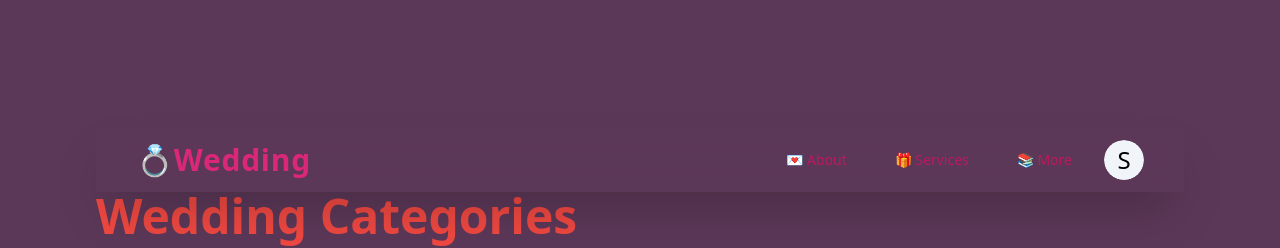
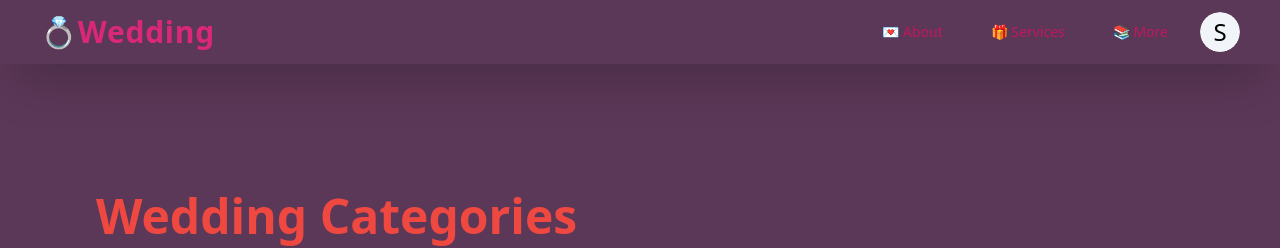
Before and after one commit to SANDEEP7522/frontend-wedding, a React (Vite) app: page /auth/wedding-categories in a window 1280 px wide. Shown: the top 248 px of the page. Built offline with nearby package versions, Linux system fonts and the light colour scheme; no server answers; sample sign-in values are in the browser's storage.

Commit message:
fixed bug

```diff
--- a/src/Routes.jsx
+++ b/src/Routes.jsx
@@ -9,10 +9,15 @@ import { NotFound } from "./pages/NotFound/NoteFound";
 import { ProtectedRoute } from "./components/molecules/ProtectedRoute/ProtectedRoute";
 import { Home } from "./pages/Home/Home";
 import WeddingCategories from "./pages/WeddingCategories/WeddingCategories";
+import { Navbar } from "./components/atoms/Navebar/Navebar";
 
 export const AppRoutes = () => {
   return (
+    <>
+    <div>
+    <Navbar/>
   <Routes>
+        <Route path="/" element={<Auth><Home /></Auth>} />
         <Route path="/auth/signup" element={<Auth> <SignupContainer /> </Auth>} />
         <Route path="/auth/code" element={<Auth><CodeContainer />  </Auth>} />
         <Route path="/auth/signin" element={<Auth> <SigninContainer /> </Auth>} />
@@ -24,5 +29,8 @@ export const AppRoutes = () => {
 
         <Route path="/*" element={<NotFound />} />
       </Routes>
+
+      </div>
+      </>
   );
 };
--- a/src/components/atoms/FooterNavigation/FooterNavigation.jsx
+++ b/src/components/atoms/FooterNavigation/FooterNavigation.jsx
@@ -5,7 +5,8 @@ import { Link } from "react-router-dom";
 
 export const FooterNavigation = () => {
   return (
-    <footer className="text-gray-700 border-t">
+    <div>
+    <footer className="bg-slack ">
       <div className="max-w-7xl mx-auto px-4 sm:px-6 lg:px-8 py-12">
 
         <div className="grid grid-cols-2 md:grid-cols-3 lg:grid-cols-5 gap-8 mb-12">
@@ -55,5 +56,6 @@ export const FooterNavigation = () => {
         </motion.div>
       </div>
     </footer>
+    </div>
   );
 };
--- a/src/components/atoms/Navebar/Navebar.jsx
+++ b/src/components/atoms/Navebar/Navebar.jsx
@@ -41,7 +41,7 @@ export const Navbar = () => {
   }
 
   return (
-    <nav className="shadow-2xl backdrop-blur-md sticky top-0 z-80">
+    <nav className="shadow-2xl backdrop-blur-md sticky top-0 z-80 bg-slack">
       <div className="w-full px-4 sm:px-6 lg:px-10">
         <div className="flex justify-between h-16 items-center">
           {/* Logo */}
--- a/src/pages/Home/Home.jsx
+++ b/src/pages/Home/Home.jsx
@@ -1,7 +1,6 @@
 import { EventHeader } from "@/components/atoms/EventHeader/EventHeader";
 import { FooterNavigation } from "@/components/atoms/FooterNavigation/FooterNavigation";
 import { InhouseServices } from "@/components/atoms/InhouseServices/InhouseServices";
-import { Navbar } from "@/components/atoms/Navebar/Navebar";
 import { PopularSearches } from "@/components/atoms/PopularSearches/PopularSearches";
 import { PopularVenues } from "@/components/atoms/PopularVenues/PopularVenues";
 import { RealWeddingStories } from "@/components/atoms/RealWeddingStories/RealWeddingStories";
@@ -11,10 +10,7 @@ import { WedMeGoodPlanner } from "@/components/atoms/WedMeGood/WedMeGood";
 export const Home = () => {
   return (
     <div className="h-screen w-screen flex flex-col">
-      <Navbar />
-      <div className="w-full">
       <EventHeader />
-      </div>
       <main className="flex-1 w-screen bg-slack px-4 md:px-8 lg:px-16">
         <PopularVenues />
       </main>
@@ -30,16 +26,12 @@ export const Home = () => {
       <main className="flex-1 w-screen bg-slack px-4 md:px-8 lg:px-16">
         <RealWeddingStories />
       </main>
-
       <main className="flex-1 w-screen bg-slack px-4 md:px-8 lg:px-16">
         <WedMeGoodPlanner />
       </main>
       <main className="flex-1 w-screen bg-slack px-4 md:px-8 lg:px-16">
         <FooterNavigation />
       </main>
-
-
-
     </div>
   );
 };
--- a/src/pages/WeddingCategories/WeddingCategories.jsx
+++ b/src/pages/WeddingCategories/WeddingCategories.jsx
@@ -13,7 +13,6 @@ import {
   AccordionTrigger,
 } from "@/components/ui/accordion";
 import { weddingCategories } from "@/assets/popularVenues";
-import { Navbar } from "@/components/atoms/Navebar/Navebar";
 import { Link } from "react-router-dom";
 import { Button } from "@/components/ui/button";
 import { ArrowBigLeft } from "lucide-react";
@@ -29,8 +28,8 @@ const WeddingCategories = () => {
   };
 
   return (
-    <div className="max-w-6xl px-4 md:px-8 py-8 mx-auto bg-slack mt-[-44rem]">
-         <Navbar />
+    <div className="bg-slack w-full  mt-[-44rem]">
+    <div className="max-w-6xl px-4 md:px-8 py-8 mx-auto bg-slack">
       <motion.div
         initial={{ opacity: 0, y: -20 }}
         animate={{ opacity: 1, y: 0 }}
@@ -101,6 +100,7 @@ const WeddingCategories = () => {
         ))}
       </Accordion>
     </div>
+    </div>
   );
 };
 
```
Lines whose indentation alone changed are shown as unchanged.
